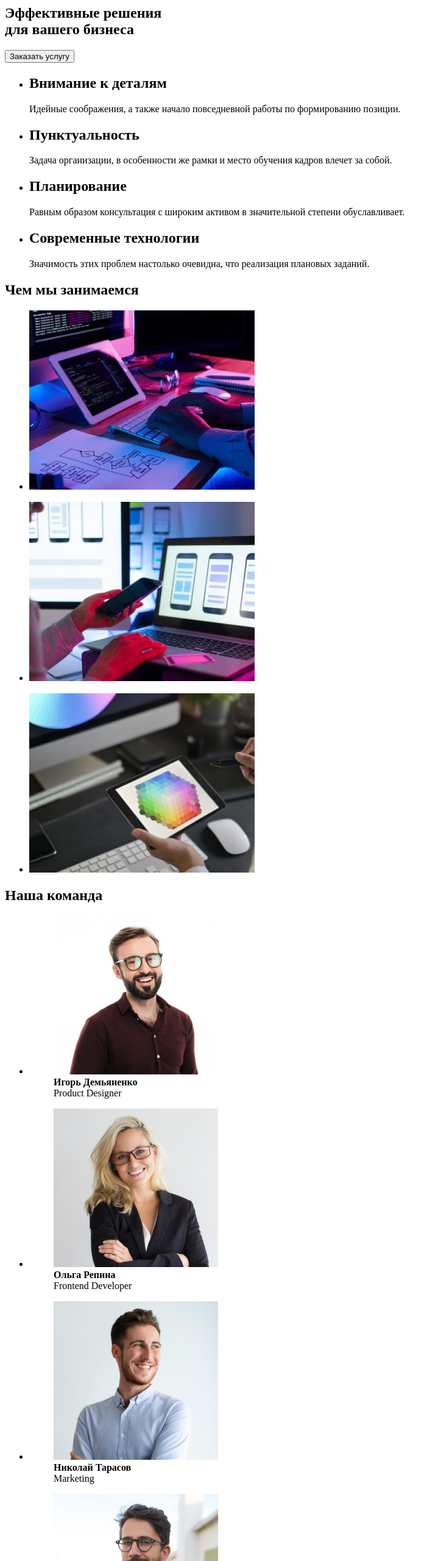
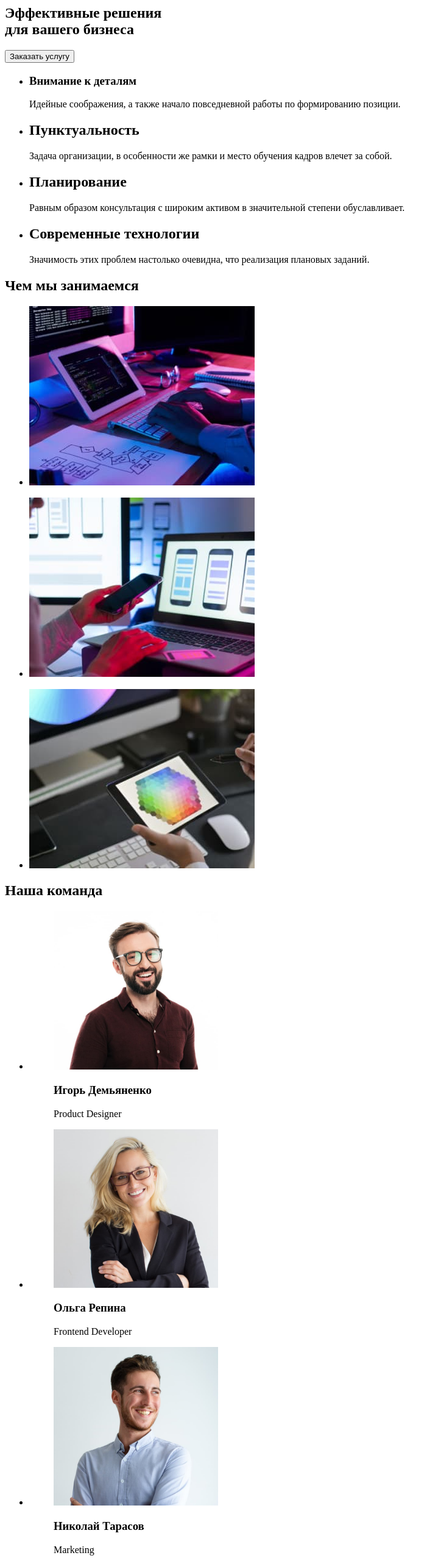
Before and after one commit to OTv1nta/goit-markup-hw-01, a plain HTML site: page index.html in a window 1280 px wide. Shown: the part 160-2720 px from the top of the page at 61% size, without its empty margins (0-719 px from the left). Drawn offline with Linux system fonts and the light colour scheme.

Commit message:
Fixed headers

```diff
--- a/index.html
+++ b/index.html
@@ -33,7 +33,7 @@
       <section>
         <ul>
           <li>
-            <h2>Внимание к деталям</h2>
+            <h3>Внимание к деталям</h3>
             <p>Идейные соображения, а также начало повседневной работы по формированию позиции.</p>
           </li>
         </ul>
@@ -62,7 +62,7 @@
       </section>
 
       <section>
-        <h1>Чем мы занимаемся</h1>
+        <h2>Чем мы занимаемся</h2>
         <ul>
           <li>
             <img
@@ -102,7 +102,9 @@
                 alt="Игорь Демьяненко-дизайнер продукта"
                 width="270"
               />
-              <figcaption><b>Игорь Демьяненко</b><br />Product Designer</figcaption>
+              <h3>Игорь Демьяненко</h3>
+
+              <figcaption>Product Designer</figcaption>
             </figure>
           </li>
 
@@ -113,14 +115,17 @@
                 alt="Ольга Репина-фронтенд-разработчик"
                 width="270"
               />
-              <figcaption><b>Ольга Репина</b><br />Frontend Developer</figcaption>
+              <h3>Ольга Репина</h3>
+
+              <figcaption>Frontend Developer</figcaption>
             </figure>
           </li>
 
           <li>
             <figure>
               <img src="./images/Nikolai_Tarasov.jpg" alt="Николай Тарасов-маркетинг" width="270" />
-              <figcaption><b>Николай Тарасов</b><br />Marketing</figcaption>
+              <h3>Николай Тарасов</h3>
+              <figcaption>Marketing</figcaption>
             </figure>
           </li>
 
@@ -131,7 +136,8 @@
                 alt="Михаил Ермаков-дизайнер пользовательского интерфейса"
                 width="270"
               />
-              <figcaption><b>Михаил Ермаков</b><br />UI Designer</figcaption>
+              <h3>Михаил Ермаков</h3>
+              <figcaption>UI Designer</figcaption>
             </figure>
           </li>
         </ul>
```
